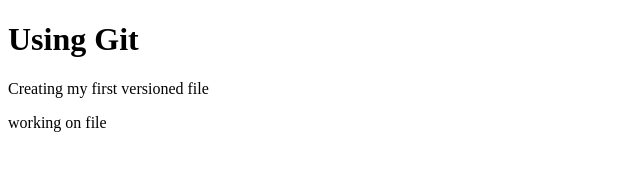
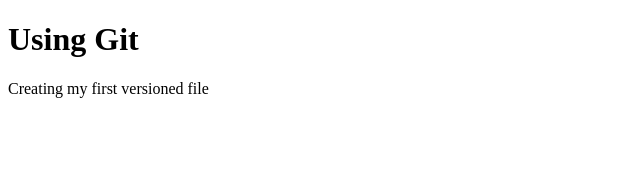
Before and after one commit to kiranjeetmann/nodewpg, a plain HTML site: page index.html in a window 1280 px wide. Shown: the whole page, without its empty margins (0-640 px from the left). Drawn offline with Linux system fonts and the light colour scheme.

```diff
--- a/index.html
+++ b/index.html
@@ -6,6 +6,5 @@
   <body>
     <h1>Using Git</h1>
     <p>Creating my first versioned file</p>
-    <p>working on file</p>
   </body>
 </html>
```
